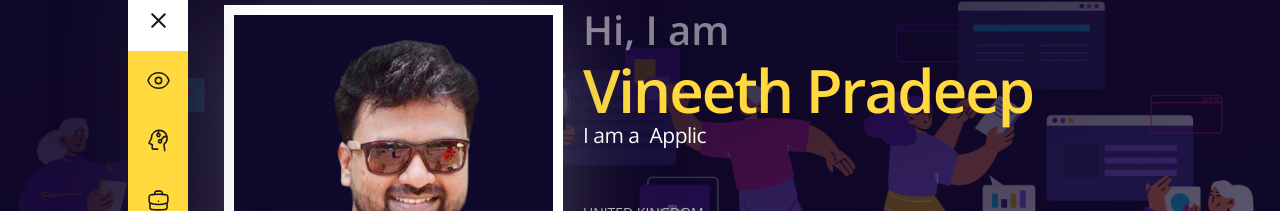
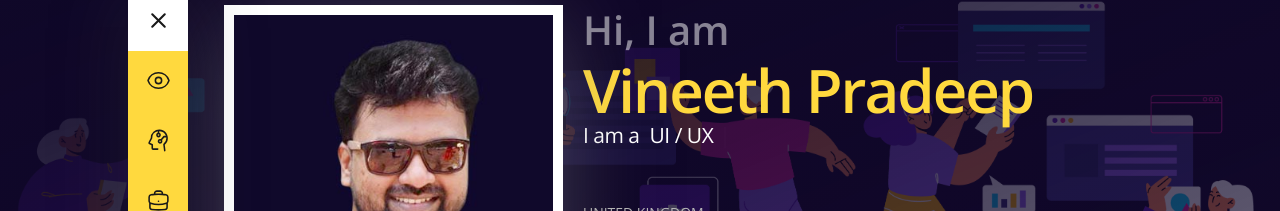
Before and after one commit to vineethpradeep/Vineeth_portfolio, a React (Vite) app: page / in a window 1280 px wide. Shown: the part 75-286 px from the top of the page. Built offline with nearby package versions, Linux system fonts and the light colour scheme.

Commit message:
update bio skills

```diff
--- a/src/data/constants.js
+++ b/src/data/constants.js
@@ -41,13 +41,13 @@ import { RiAiGenerate } from "react-icons/ri";
 export const bio = {
   name: "Vineeth Pradeep",
   roles: [
+    "UI / UX Designer",
+    "UI / UX Developer",
     "Frontend Developer",
     "Application Developer",
-    "UI Developer",
     "MERN Stack Developer",
     "MEAN Stack Developer",
     "Mobile App Developer",
-    "UI / UX Designer",
   ],
   description:
     "I am a motivated and versatile individual, always eager to take on new challenges. With a passion for learning I am dedicated to delivering high-quality results. With a positive attitude and a growth mindset, I am ready to make a meaningful contribution and achieve great things.",
```
